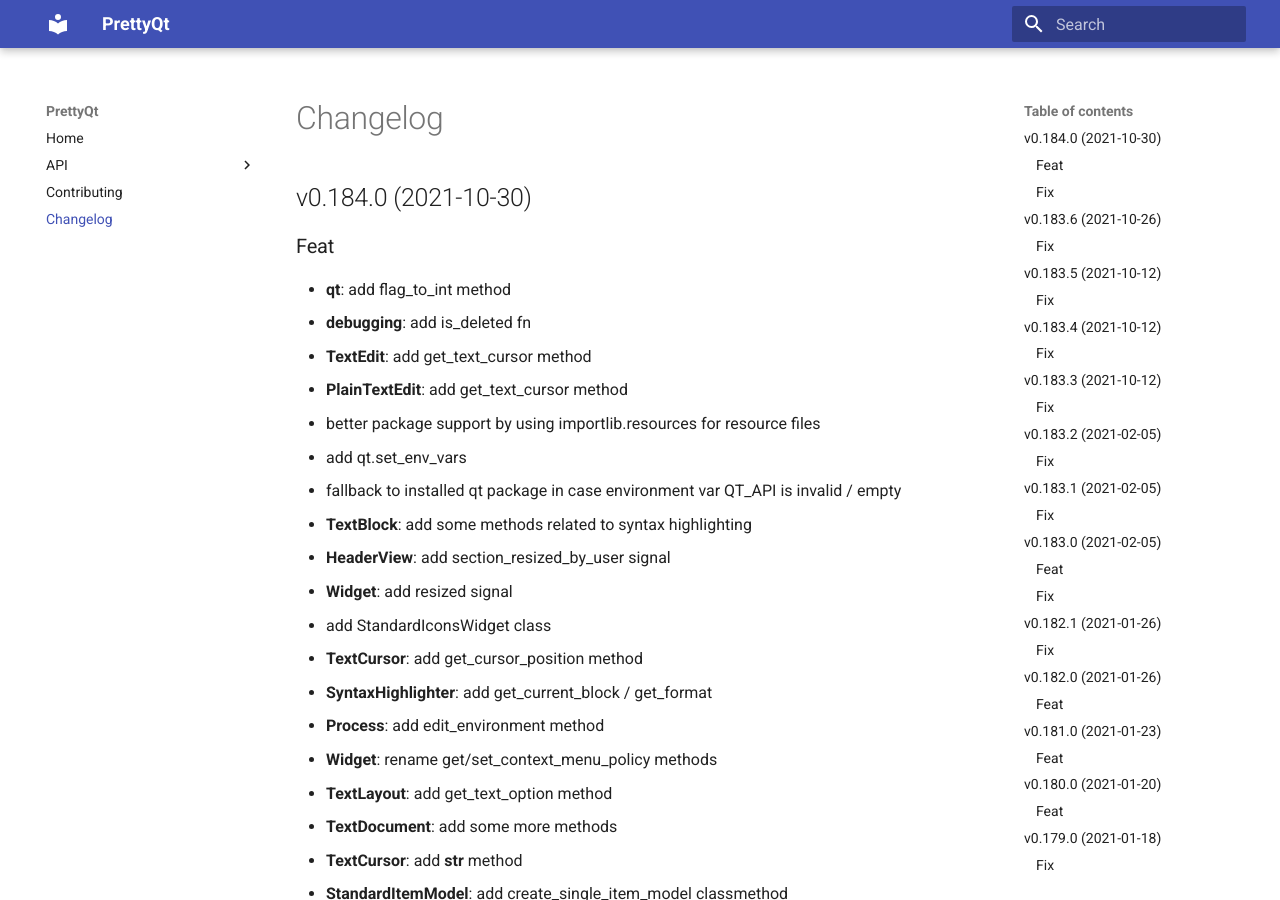
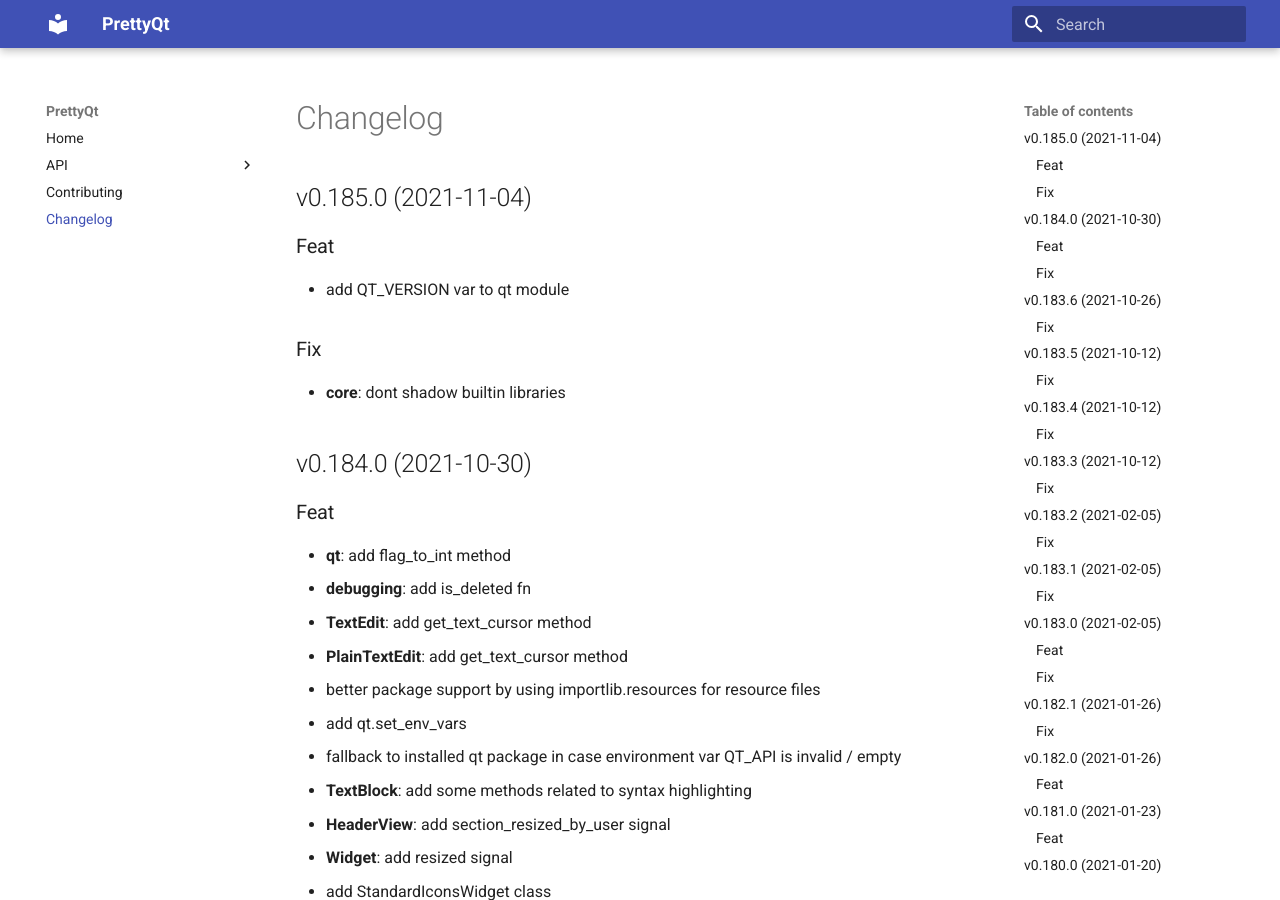
Before and after one commit to phil65/PrettyQt, an MkDocs documentation site: the page built from docs/changelog.md, in a window 1280 px wide and 900 px high. Built offline with MkDocs 1.6.1 and Material for MkDocs 9.7.7, drawn with Linux system fonts in a browser that asks for light colours.

Commit message:
bump: version 0.184.0 → 0.185.0

```diff
--- a/docs/changelog.md
+++ b/docs/changelog.md
@@ -1,3 +1,13 @@
+## v0.185.0 (2021-11-04)
+
+### Feat
+
+- add QT_VERSION var to qt module
+
+### Fix
+
+- **core**: dont shadow builtin libraries
+
 ## v0.184.0 (2021-10-30)
 
 ### Feat
--- a/prettyqt/__init__.py
+++ b/prettyqt/__init__.py
@@ -2,7 +2,7 @@
 
 __author__ = """Philipp Temminghoff"""
 __email__ = "phil65@kodi.tv"
-__version__ = "0.184.0"
+__version__ = "0.185.0"
 
 
 def debug():
--- a/pyproject.toml
+++ b/pyproject.toml
@@ -1,6 +1,6 @@
 [tool.poetry]
 name = "PrettyQt"
-version = "0.184.0"
+version = "0.185.0"
 description = "A pythonic layer on top of PyQt5 / PySide2 / PySide6"
 readme = 'docs/index.md'
 repository = "https://github.com/phil65/prettyqt"
@@ -147,7 +147,7 @@
 '''
 [tool.commitizen]
 name = "cz_conventional_commits"
-version = "0.184.0"
+version = "0.185.0"
 tag_format = "v$version"
 version_files = [
     "prettyqt/__init__.py:__version__",
--- a/setup.py
+++ b/setup.py
@@ -37,6 +37,6 @@
     packages=find_packages(),
     test_suite="tests",
     url="https://github.com/phil65/prettyqt",
-    version="0.184.0",
+    version="0.185.0",
     zip_safe=False,
 )
```
Also changed, not shown: CHANGELOG.md (+10 -0 lines).
